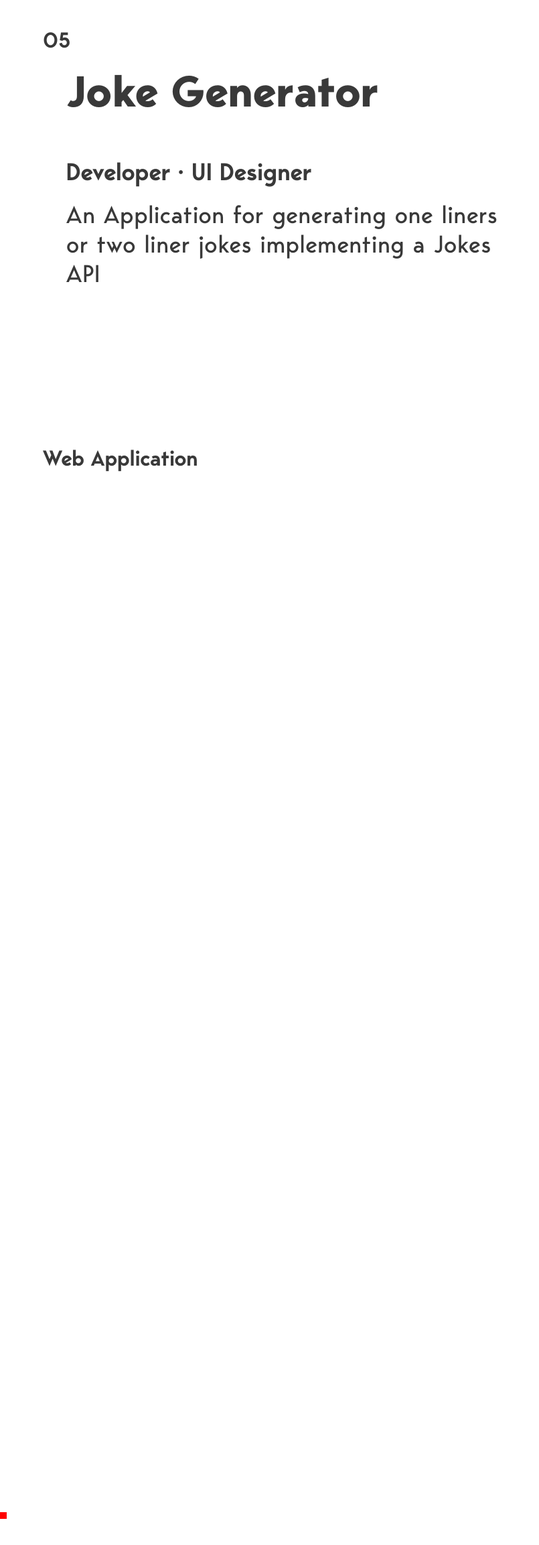
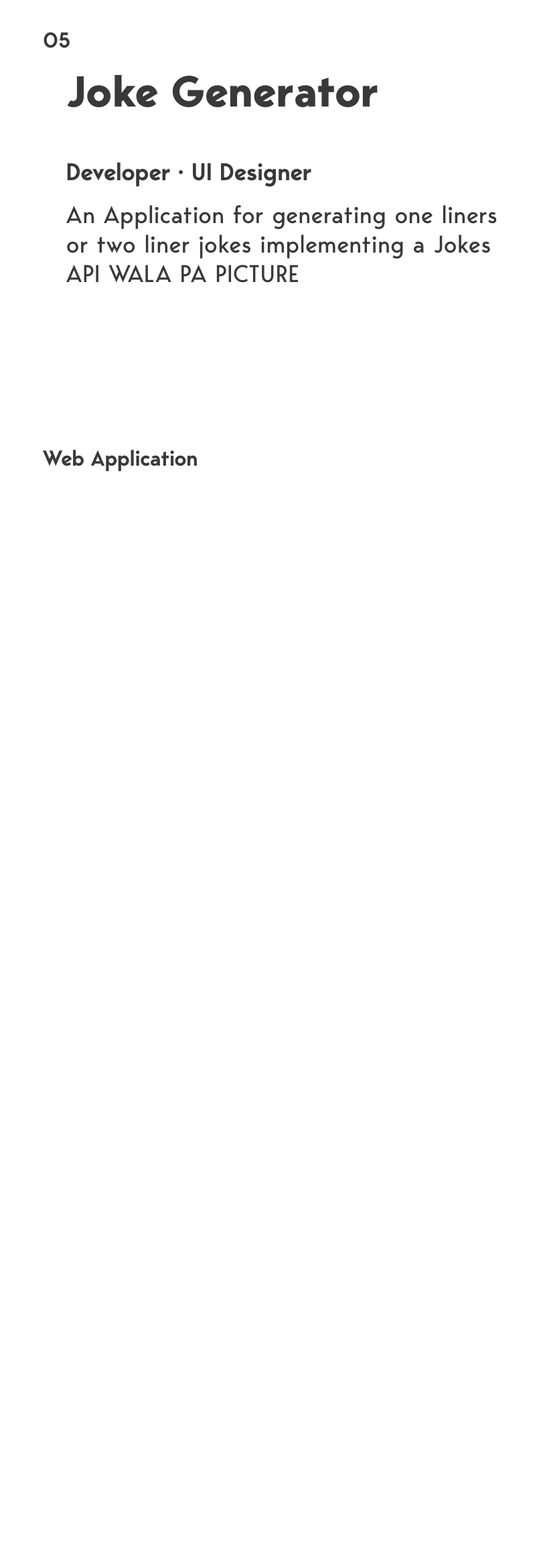
Before and after one commit to CKVerd/CKVerd.github.io, a Vue app: page / in a window 1280 px wide. Shown: the part 1553-3859 px from the top of the page at 67% size, without its empty margins (0-805 px from the left). Built offline with nearby package versions, Linux system fonts and the light colour scheme.

Commit message:
Update HomeView.vue

```diff
--- a/src/views/HomeView.vue
+++ b/src/views/HomeView.vue
@@ -158,7 +158,7 @@ export default {
         num: "05",
         name: "Joke Generator",
         roles: "Developer · UI Designer",
-        desc: "An Application for generating one liners or two liner jokes implementing a Jokes API",
+        desc: "An Application for generating one liners or two liner jokes implementing a Jokes API WALA PA PICTURE",
         type: "Web Application",
       },
     ]);
@@ -445,8 +445,8 @@ export default {
   height: 10px;
   margin-top: auto;
   margin-bottom: 100px;
-  background-color: red;
-  z-index: 999;
+  // background-color: red;
+  // z-index: 999;
 }
 .inner-project {
   width: 100%;
```
